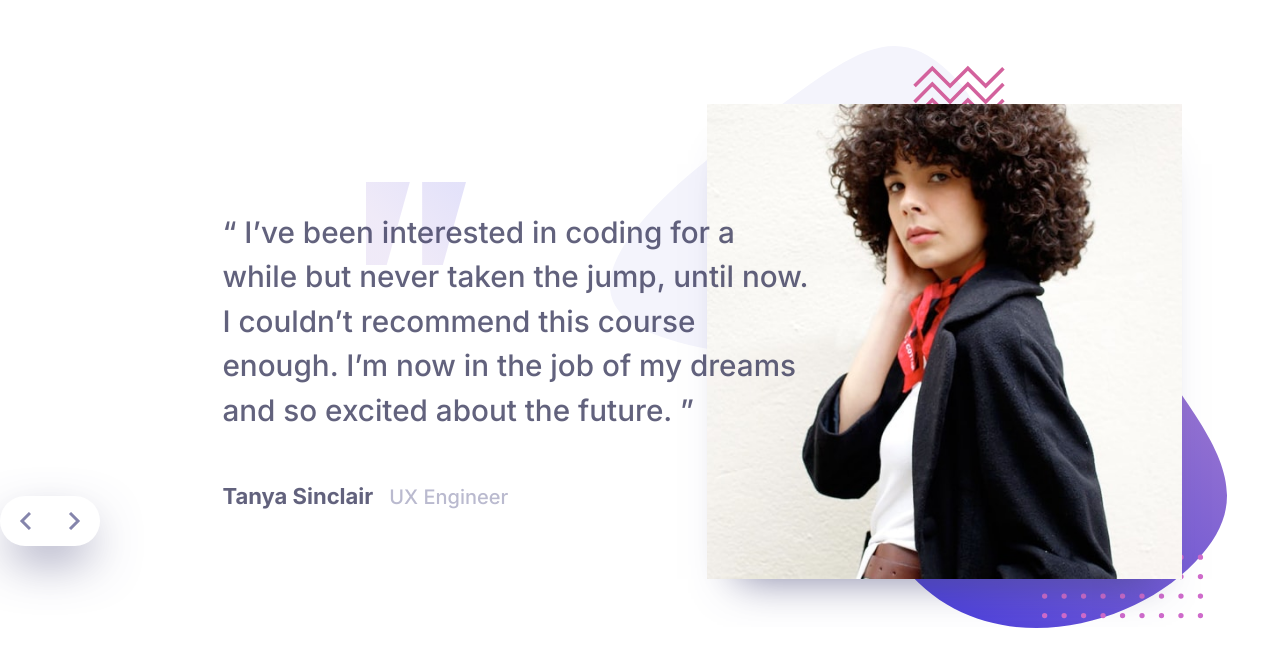
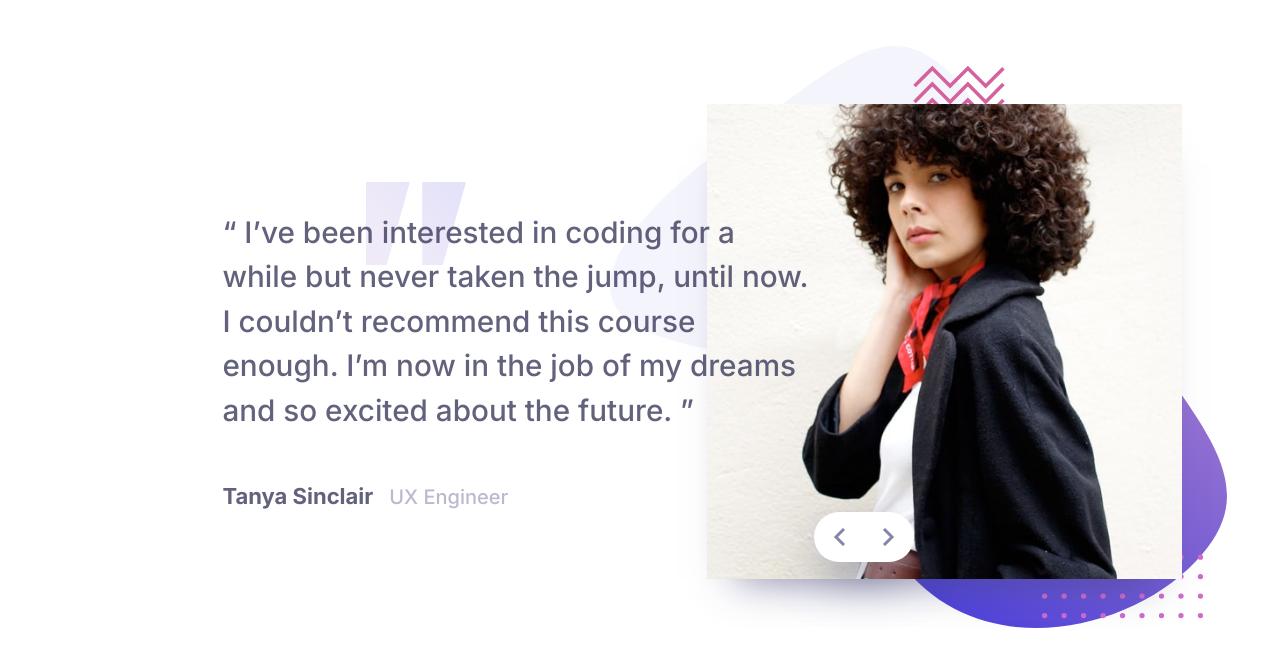
Before and after one commit to Manish-d-art/coding-bootcamp-testimonials-slider-master, a plain HTML site: page index.html in a window 1280 px wide. Shown: the top 666 px of the page. Drawn offline with Linux system fonts and the light colour scheme.

Commit message:
update sass

```diff
--- a/sass/main.scss
+++ b/sass/main.scss
@@ -45,23 +45,24 @@ body{
         margin: 0 auto;
         border-radius: 20px;
         position: relative;
-        // transform: translateY(299px);
         top: clamp(15rem,80vw,31rem);
         box-shadow: 0px 20px 50px -10px rgba(73, 73, 123, 0.7);
         z-index: 1;
-        @media (min-width:1250px) {
-        position: absolute;
-        // transform: translate(-409px, 496px);
-        width:100px !important;
-        height:50px !important;
-        border-radius: 30px !important;
-        }
+        // @media (min-width:1250px) {
+        // position: absolute;
+        // // transform: translate(-409px, 496px);
+        // width:100px !important;
+        // height:50px !important;
+        // border-radius: 30px !important;
+        // }
 
-        @media (min-width:992px) and (max-width:1249px) {
+        @media (min-width:992px) {
             // transform: translate(195px, 396px);
-            width:90px !important;
-            height:45px !important;
-            border-radius: 25px !important;
+            top:clamp(30rem,40vw,34rem);
+            left:clamp(9rem,20vw,14rem);
+            width:100px !important;
+            height:50px !important;
+            border-radius: 30px !important;
 
         }
 
```
Also changed, not shown: sass/main.css, 1 other file.
